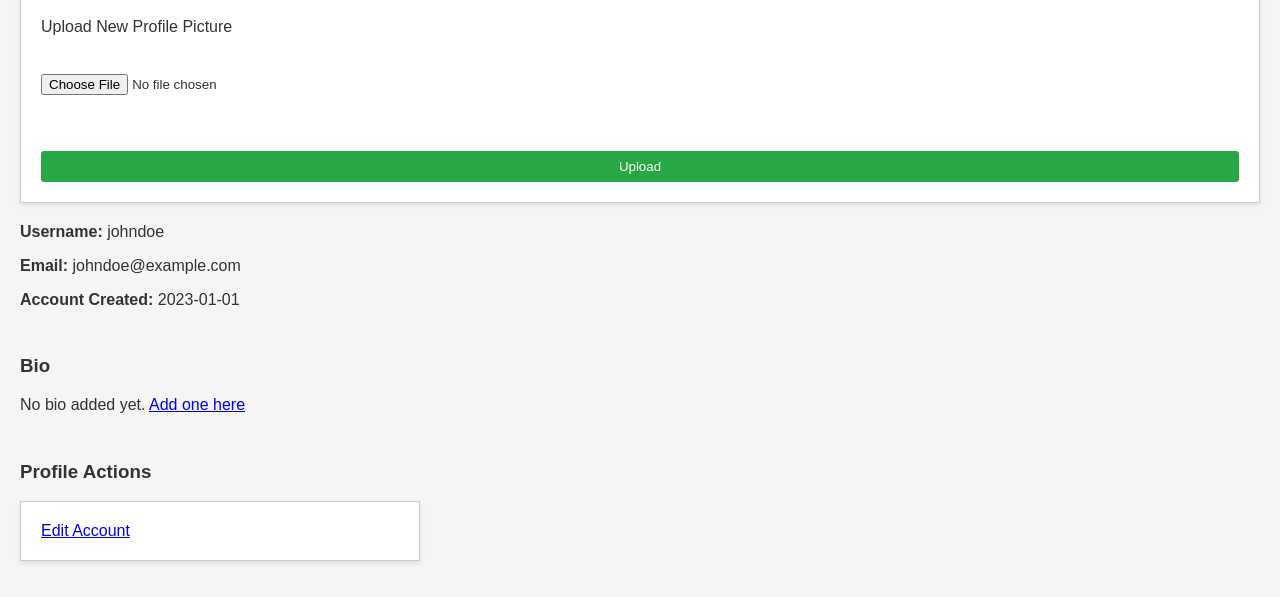
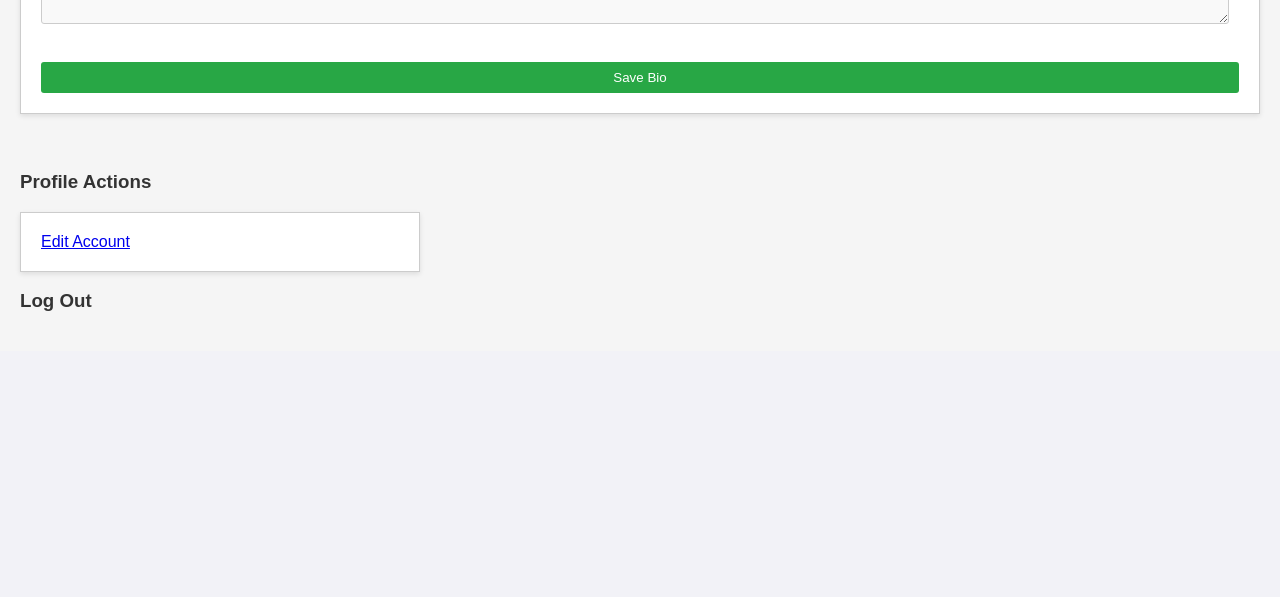
Before and after one commit to codegirl321/SQATeam11, a Flask app: page /account in a window 1280 px wide; the page is wider, and only the part inside the window is pictured. Shown: the part 705-1302 px from the top of that part. After the commit the page ends 1016 px from the top of that part, so only its background shows below. Run offline with Flask 3, Linux system fonts and the light colour scheme.

Commit message:
Edit User Bio

```diff
--- a/app.py
+++ b/app.py
@@ -83,14 +83,24 @@ def stats():
         total_length=sum(post_lengths),
     )
 
-@app.route('/account')
+
+# Simulated user data
+user_data = {
+    'username': 'johndoe',
+    'email': 'johndoe@example.com',
+    'creation_date': '2021-01-01',
+    'bio': 'This is my bio.'
+}
+
+@app.route('/account', methods=['GET', 'POST'])
 def account():
-    user_info = {
-        'username': 'johndoe',
-        'email': 'johndoe@example.com',
-        'creation_date': '2023-01-01'
-    }
-    return render_template('account.html', **user_info)
+    if request.method == 'POST':
+        new_bio = request.form.get('bio')
+        if new_bio:
+            user_data['bio'] = new_bio
+            return redirect(url_for('account'))
+
+    return render_template('account.html', **user_data)
 
 
 
--- a/templates/account.html
+++ b/templates/account.html
@@ -4,23 +4,7 @@
 {% block content %}
     <h2>Account Information</h2>
 
-
     <h3>Profile Account Information</h3>
-    <div>
-        {% if profile_pic_url %}
-            <img src="{{profile_pic_url}}" alt="Profile Picture">
-        {% else %}
-            <img src="{{url_for('static', filename='default_profie.jpg')}}" alt="Default Profile Picture">
-        {% endif %}
-    </div>
-    <br>
-    <form method="POST" action="#" enctype="multipart/form-data">
-        <label for="profile_pic">Upload New Profile Picture</label><br>
-        <Input type="file" name="profile_pic" id="profile_pic" accept="image/*"><br><br>
-        <button type="submit">Upload</button>
-
-    </form>
-
     <p><strong>Username:</strong> {{ username }}</p>
     <p><strong>Email:</strong> {{ email }}</p>
     <p><strong>Account Created:</strong> {{ creation_date }}</p>
@@ -28,17 +12,18 @@
     <br>
 
     <h3>Bio</h3>
-    <p>
-        {% if bio %}
-            {{ bio }}
-        {% else %}
-            No bio added yet. <a href="#"> Add one here</a>
-        {% endif %}
-    </p>
+    <form method="POST" action="{{ url_for('account') }}">
+        <textarea name="bio" rows="4" cols="50">{{ bio }}</textarea>
+        <br>
+        <button type="submit">Save Bio</button>
+    </form>
     <br>
 
     <h3>Profile Actions</h3>
     <ul>
         <li><a href="{{ url_for('account') }}">Edit Account</a></li>
     </ul>
+
+    <h3>Log Out</h3>
+
 {% endblock %}
```
